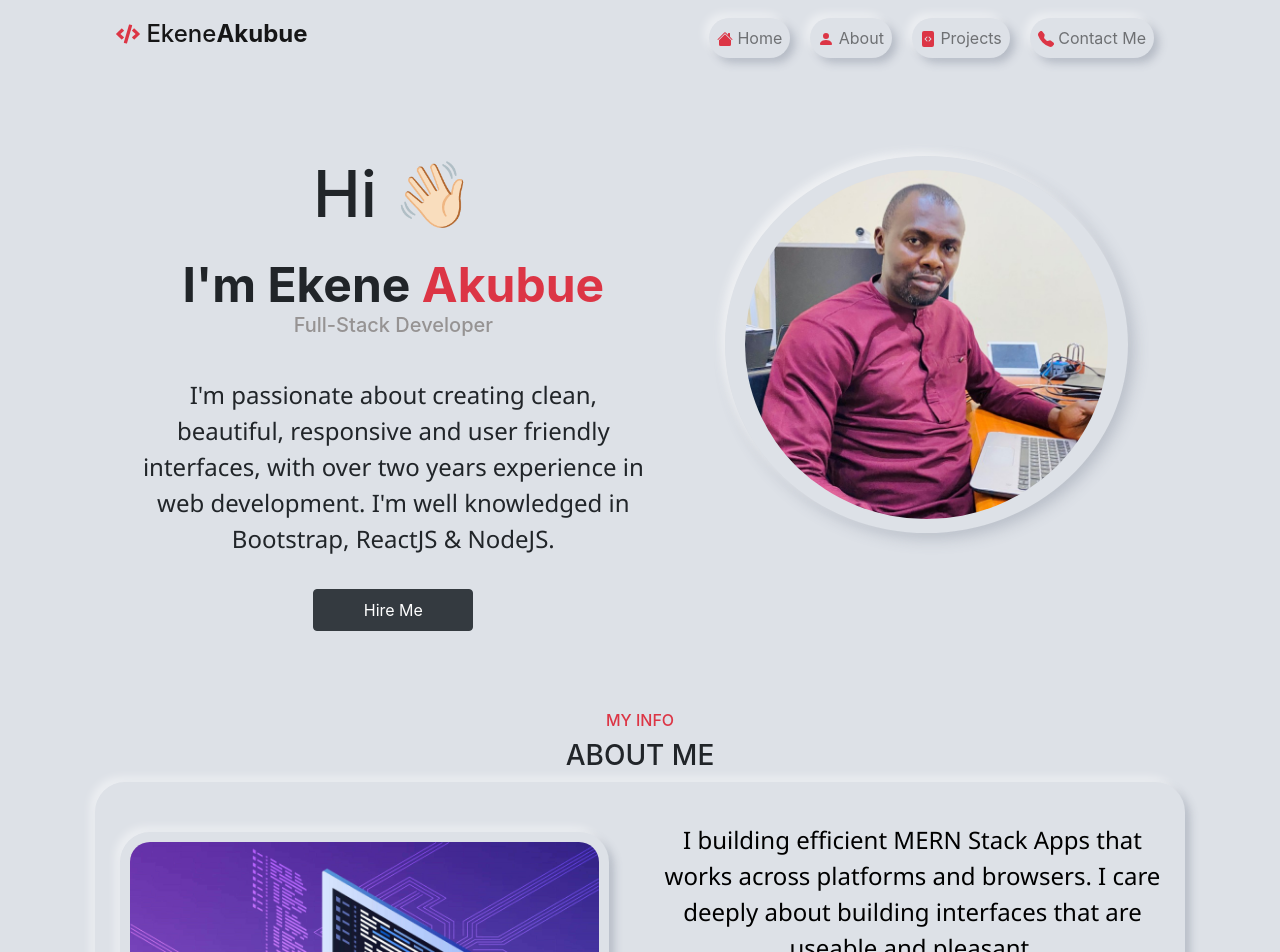
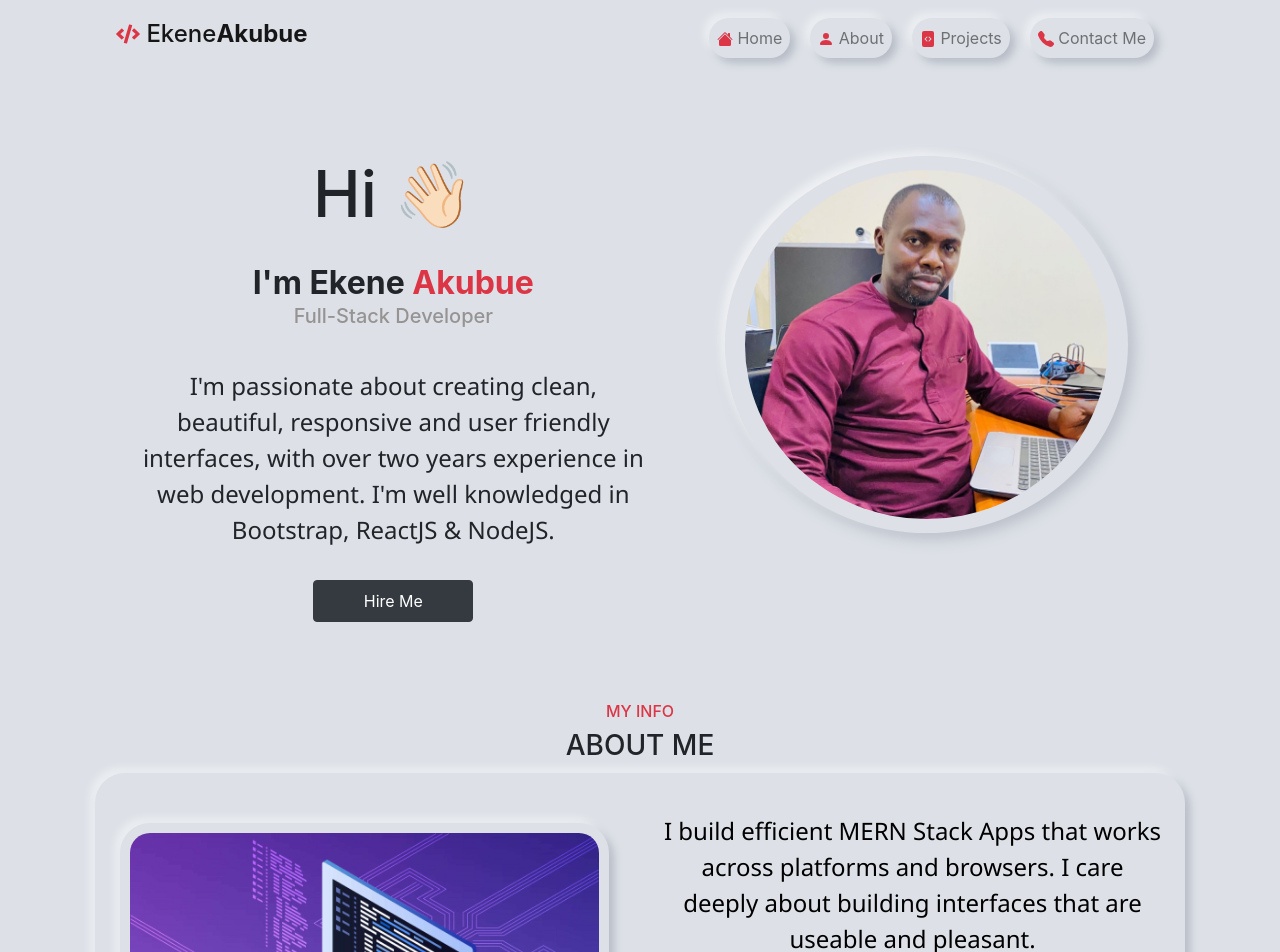
Before and after one commit to ekeneakubue/ekene-portfolio, a React (Create React App) app: page / in a window 1280 px wide. Shown: the top 952 px of the page. Built offline with nearby package versions, Linux system fonts and the light colour scheme.

Commit message:
update social icons

```diff
--- a/src/pages/about/About.js
+++ b/src/pages/about/About.js
@@ -19,7 +19,7 @@ export default function About() {
 
                 <Col md={6} className="text-center about-intro">
                     <div className='about-block'>
-                        <p>I building efficient MERN Stack Apps that works across platforms and browsers. I care deeply about building interfaces that are useable and pleasant.</p>
+                        <p>I build efficient MERN Stack Apps that works across platforms and browsers. I care deeply about building interfaces that are useable and pleasant.</p>
                         <p>I enjoy using my skills to contribute to existing projects and startups. In my free time, I love watching football and music.</p>
                     </div><br/>
 
--- a/src/pages/home/Home.css
+++ b/src/pages/home/Home.css
@@ -57,7 +57,7 @@
 }
 
 .main-name{
-    font-size: 3rem;
+    font-size: 2rem;
 }
 
 .fullstack{
```
